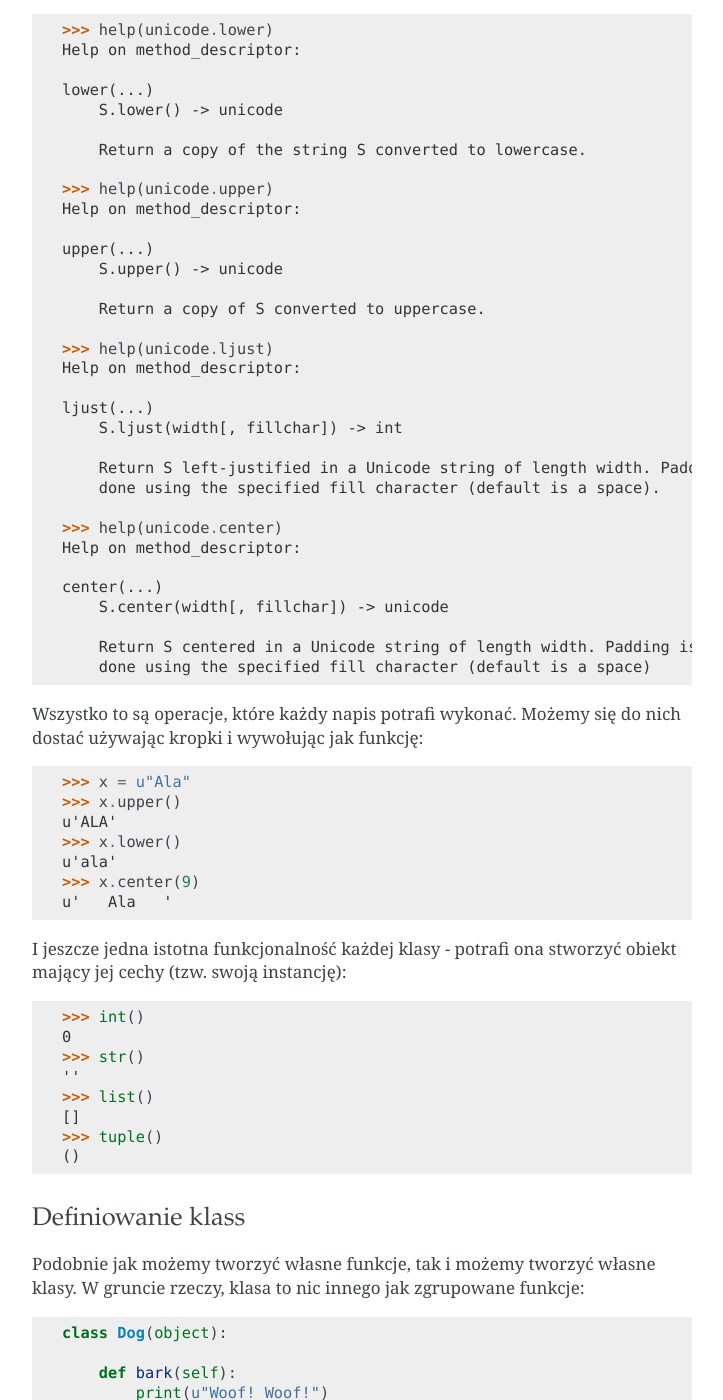
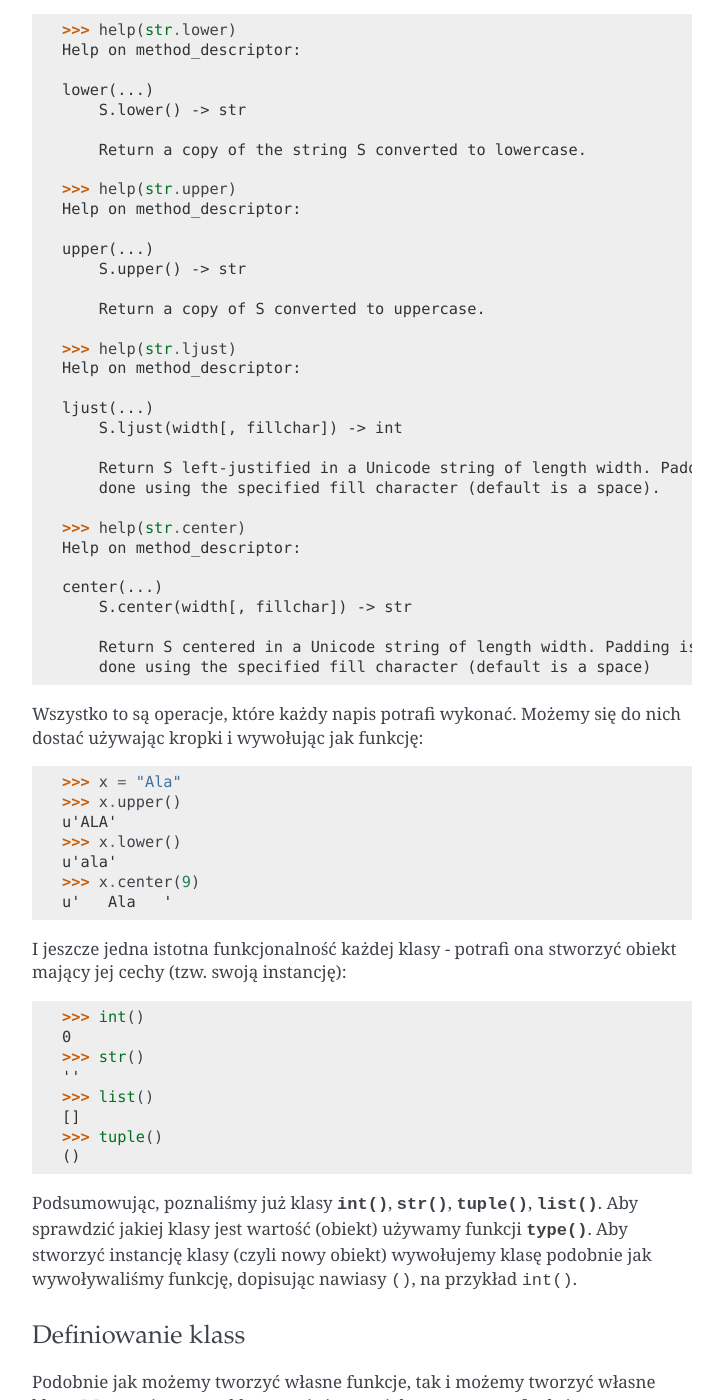
Before and after one commit to ggcarrots/django-carrots, a Sphinx documentation site: the page built from source/python_classes.rst, in a window 1280 px wide and 1400 px high, scrolled down 8302 px. Shown: the whole window, without its empty margins (388-1111 px from the left). Built offline with Sphinx 7.4.7, drawn with Linux system fonts in a browser that asks for light colours; formulas are drawn with MathJax 3; some of the changed text lies outside the part shown.

Commit message:
there is no "unicode" type in Python 3

```diff
--- a/source/python_classes.rst
+++ b/source/python_classes.rst
@@ -384,8 +384,8 @@ Aby się dowiedzieć jaką wystarczy użyć funkcji :func:`type`:
     <type 'int'>
     >>> type(2.0)
     <type 'float'>
-    >>> type(u"Gżegżółka")
-    <type 'unicode'>
+    >>> type("Gżegżółka")
+    <type 'str'>
     >>> x = 1, 2
     >>> type(x)
     <type 'tuple'>
@@ -399,26 +399,26 @@ Jednak Python musi dokładnie wiedzieć co znaczy być liczbą całkowitą,
 np. co ma się stać gdy dodajemy dwie liczby, a co gdy je dzielimy.
 Klasa dostarcza tych wszystkich informacji i więcej.
 
-Sprawdź co oferuję nam klasa ``unicode`` za pomocą :func:`help`.
+Sprawdź co oferuje nam klasa ``str`` za pomocą :func:`help`.
 Zacytujemy tutaj jedynie kilka ciekawszych funkcji:
 
-    >>> help(unicode.lower)
+    >>> help(str.lower)
     Help on method_descriptor:
     <BLANKLINE>
     lower(...)
-        S.lower() -> unicode
+        S.lower() -> str
     <BLANKLINE>
         Return a copy of the string S converted to lowercase.
     <BLANKLINE>
-    >>> help(unicode.upper)
+    >>> help(str.upper)
     Help on method_descriptor:
     <BLANKLINE>
     upper(...)
-        S.upper() -> unicode
+        S.upper() -> str
     <BLANKLINE>
         Return a copy of S converted to uppercase.
     <BLANKLINE>
-    >>> help(unicode.ljust)
+    >>> help(str.ljust)
     Help on method_descriptor:
     <BLANKLINE>
     ljust(...)
@@ -427,11 +427,11 @@ Zacytujemy tutaj jedynie kilka ciekawszych funkcji:
         Return S left-justified in a Unicode string of length width. Padding is
         done using the specified fill character (default is a space).
     <BLANKLINE>
-    >>> help(unicode.center)
+    >>> help(str.center)
     Help on method_descriptor:
     <BLANKLINE>
     center(...)
-        S.center(width[, fillchar]) -> unicode
+        S.center(width[, fillchar]) -> str
     <BLANKLINE>
         Return S centered in a Unicode string of length width. Padding is
         done using the specified fill character (default is a space)
@@ -440,7 +440,7 @@ Zacytujemy tutaj jedynie kilka ciekawszych funkcji:
 Wszystko to są operacje, które każdy napis potrafi wykonać. Możemy
 się do nich dostać używając kropki i wywołując jak funkcję:
 
-    >>> x = u"Ala"
+    >>> x = "Ala"
     >>> x.upper()
     u'ALA'
     >>> x.lower()
@@ -460,6 +460,11 @@ stworzyć obiekt mający jej cechy (tzw. swoją instancję):
     >>> tuple()
     ()
 
+Podsumowując, poznaliśmy już klasy :func:`int`, :func:`str`, :func:`tuple`,
+:func:`list`. Aby sprawdzić jakiej klasy jest wartość (obiekt) używamy funkcji
+:func:`type`. Aby stworzyć instancję klasy (czyli nowy obiekt) wywołujemy
+klasę podobnie jak wywoływaliśmy funkcję, dopisując nawiasy ``()``, na przykład
+``int()``.
 
 Definiowanie klass
 ------------------
```
